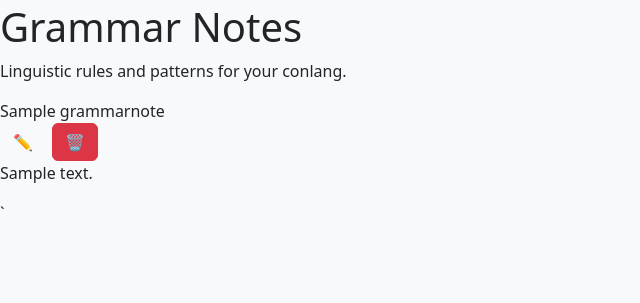
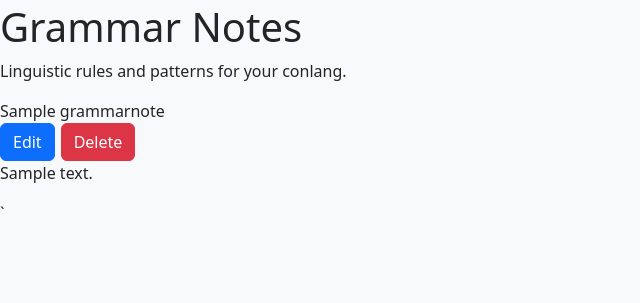
Before and after one commit to MatthewRicci12/conlangwebapp, a Django app: page /grammar_tab in a window 1280 px wide. Shown: the part 83-386 px from the top of the page, without its empty margins (0-640 px from the left). Run offline with Django 5.2, Linux system fonts and the light colour scheme; tables that the repository leaves empty hold one stand-in row (values such as "Sample post").

Commit message:
Unified button style

```diff
--- a/conlangapp/templates/grammar_tab.html
+++ b/conlangapp/templates/grammar_tab.html
@@ -40,13 +40,13 @@
       <div class="gn-card-header">
         <span class="gn-card-title">{{ gn.title }}</span>
         <div style="display:flex;gap:.375rem">
-          <button class="btn btn-ghost btn-icon" title="Edit"
+          <button class="btn btn-primary" title="Edit"
             hx-get="{% url 'modal' %}" hx-target="body"
             hx-swap="beforeend"
-            hx-vals='{"model": "GrammarNote", "action": "update", "primary_key": {{ gn.gn_id }}}'>✏️</button>
+            hx-vals='{"model": "GrammarNote", "action": "update", "primary_key": {{ gn.gn_id }}}'>Edit</button>
           <button class="btn btn-danger btn-icon" title="Delete"
             hx-get="{% url 'grammar-tab' %}" hx-target="body"
-            hx-vals='{"model": "GrammarNote", "action": "delete", "primary_key": {{ gn.gn_id }}}'>🗑️</button>
+            hx-vals='{"model": "GrammarNote", "action": "delete", "primary_key": {{ gn.gn_id }}}'>Delete</button>
         </div>
       </div>
       <p class="gn-card-body">{{ gn.body }}</p>
--- a/conlangapp/templates/phonology_and_glyphs_tab.html
+++ b/conlangapp/templates/phonology_and_glyphs_tab.html
@@ -56,12 +56,12 @@
         <span class="glyph-phonemes">—</span>
       {% endif %}
       <div class="glyph-actions">
-        <button class="btn btn-ghost btn-icon" title="Edit"
+        <button class="btn btn-primary" title="Edit"
           hx-get="{% url 'modal' %}" hx-target="body" hx-swap="beforeend"
-          hx-vals='{"model": "Glyph", "action": "update", "primary_key": {{ glyph.glyph_id }}}'>✏️</button>
+          hx-vals='{"model": "Glyph", "action": "update", "primary_key": {{ glyph.glyph_id }}}'>Edit</button>
         <button class="btn btn-danger btn-icon" title="Delete"
           hx-get="{% url 'phonology-and-glyphs-tab' %}" hx-target="body"
-          hx-vals='{"model": "Glyph", "action": "delete", "primary_key": {{ glyph.glyph_id }}}'>🗑️</button>
+          hx-vals='{"model": "Glyph", "action": "delete", "primary_key": {{ glyph.glyph_id }}}'>Delete</button>
       </div>
     </div>
     {% endfor %}
--- a/conlangapp/templates/vocabulary_list.html
+++ b/conlangapp/templates/vocabulary_list.html
@@ -38,8 +38,8 @@
             <h2>{{ ve.part_of_speech|get_part_of_speech }}</h2>
             <p>{{ve.definition}}</p>
             <!--UPDATE/DELETE BUTTONS-->
-            <button hx-get="{% url 'modal' %}" hx-target="body" hx-vals='{"model": "VocabularyEntry", "action": "update", "primary_key": {{ ve.ve_id }}}'>Update</button>
-            <button hx-get="{% url 'vocabulary-list' %}" hx-target="body" hx-vals='{"model": "VocabularyEntry", "action": "delete", "primary_key": {{ ve.ve_id }}}'>Delete</button>
+            <button class="btn btn-primary" hx-get="{% url 'modal' %}" hx-target="body" hx-vals='{"model": "VocabularyEntry", "action": "update", "primary_key": {{ ve.ve_id }}}'>Update</button>
+            <button class="btn btn-danger btn-icon" hx-get="{% url 'vocabulary-list' %}" hx-target="body" hx-vals='{"model": "VocabularyEntry", "action": "delete", "primary_key": {{ ve.ve_id }}}'>Delete</button>
         </div>
     {% endfor %}
 {% endif %}
```
